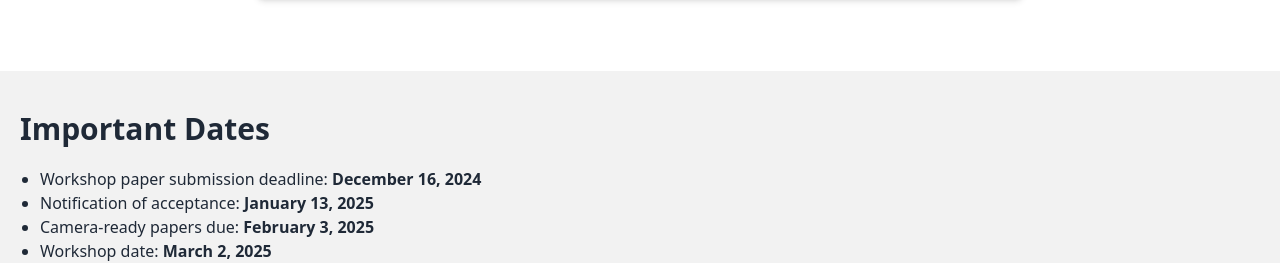
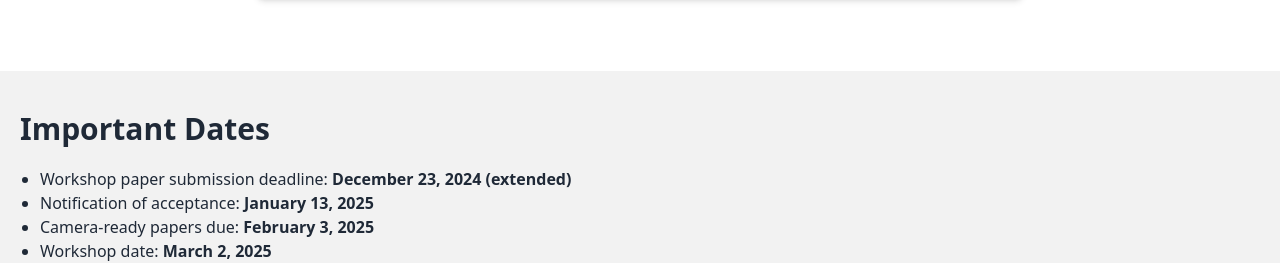
Before and after one commit to Haffi112/nb-real-workshop, a plain HTML site: page index.html in a window 1280 px wide. Shown: the part 3529-3792 px from the top of the page. Drawn offline with nearby package versions, Linux system fonts and the light colour scheme.

Commit message:
Extended deadline

```diff
--- a/index.html
+++ b/index.html
@@ -249,7 +249,7 @@
         <div class="container mx-auto">
             <h2 class="text-3xl font-bold mb-5">Important Dates</h2>
             <ul class="list-disc ml-5 mb-5">
-                <li>Workshop paper submission deadline: <strong>December 16, 2024</strong></li>
+                <li>Workshop paper submission deadline: <strong>December 23, 2024 (extended)</strong></li>
                 <li>Notification of acceptance: <strong>January 13, 2025</strong></li>
                 <li>Camera-ready papers due: <strong>February 3, 2025</strong></li>
                 <li>Workshop date: <strong>March 2, 2025</strong></li>
```
